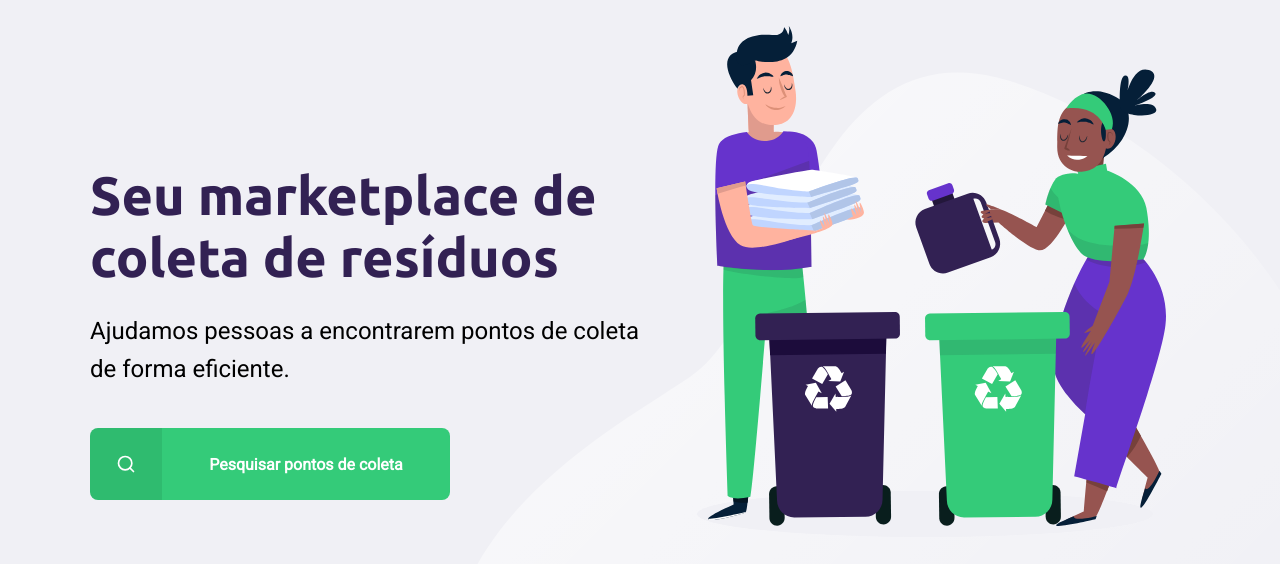
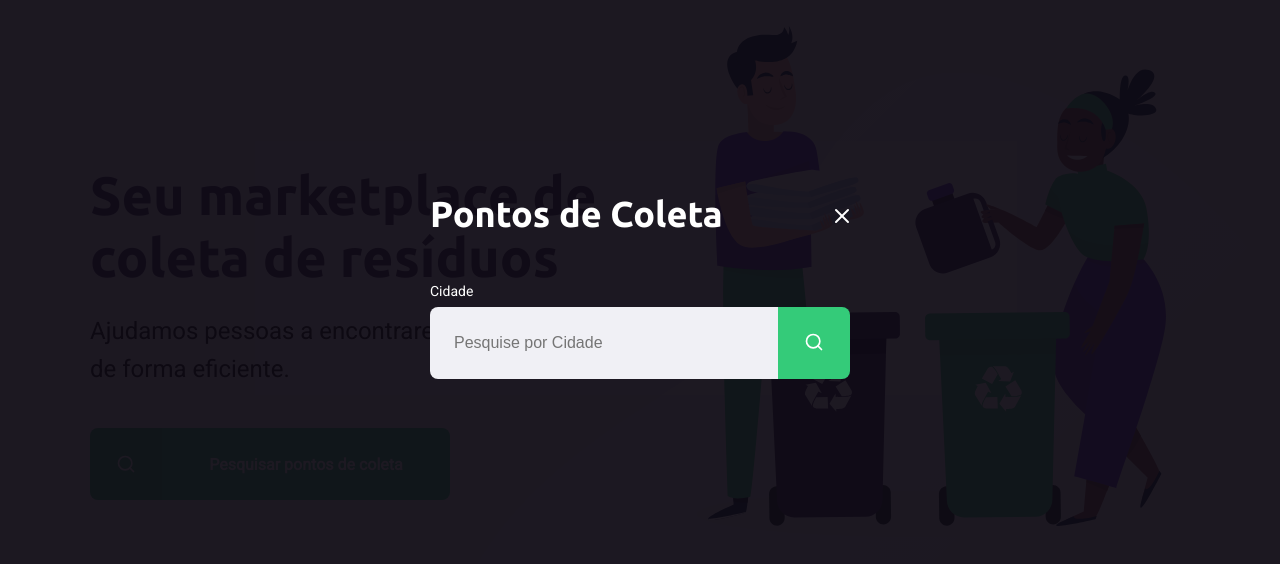
Before and after one commit to Rizardomon/Projeto-Ecoleta, a plain HTML site: page index.html in a window 1280 px wide. Both pictures are taken after a click on the link "Pesquisar pontos de coleta". Shown: the part 114-678 px from the top of the page. Drawn offline with Linux system fonts and the light colour scheme.

Commit message:
Adição modal home

```diff
--- /dev/null
+++ b/css/_modal.scss
@@ -0,0 +1,69 @@
+#modal {
+    height: 100vh;
+    width: 100vw;
+    background-color: #0e0a14ef;
+    position: fixed;
+    top: 0;
+    display: flex;
+    justify-content: center;
+    align-items: center;
+    transition: 400ms;
+    .content {
+        color: white;
+        width: 420px;
+    }
+    .header {
+        display: flex;
+        align-items: center;
+        justify-content: space-between;
+        margin-bottom: 48px;
+        a {
+            background-image: url("../assets/x.svg");
+            width: 20px;
+            height: 20px;
+            font-size: 0.01px;
+        }
+        h1 {
+            color: white;
+            font-size: 36px;
+            line-height: 42px;
+        }
+    }
+    form {
+        label {
+            font-size: 14px;
+            line-height: 16px;
+            display: block;
+            margin-bottom: 8px;
+        }
+        .field {
+            display: flex;
+        }
+        input {
+            flex: 1;
+            background-color: #f0f0f5;
+            border-radius: 8px 0 0 8px;
+            border: 0;
+            padding: 16px 24px;
+            font-size: 16px;
+            color: #6c6c80;
+            outline: none;
+        }
+        button {
+            width: 72px;
+            height: 72px;
+            background-color: $primary-color;
+            border: 0;
+            border-radius: 0 8px 8px 0;
+            outline: none;
+            &:hover {
+                background-color: #2fb85e;
+                cursor: pointer;
+            }
+        }
+    }
+}
+
+.hide {
+    display: none !important;
+}
--- a/css/main.scss
+++ b/css/main.scss
@@ -1,3 +1,4 @@
 @import 'base',
 'home',
+'modal',
 'responsive';
--- a/index.html
+++ b/index.html
@@ -38,6 +38,25 @@
 
     </div>
 
+    <div id="modal" class="hide">
+        <div class="content">
+            <div class="header">
+                <h1>Pontos de Coleta</h1>
+                <a href="#">Fechar</a>
+            </div>
+            <form action="">
+                <label for="search">Cidade</label>
+                <div class="search field">
+                    <input type="text" name="search" placeholder="Pesquise por Cidade">
+                    <button>
+                        <img src="/assets/search.svg" alt="Search">
+                    </button>
+                </div>
+            </form>
+        </div>
+    </div>
+
+    <script src="scripts/index.js"></script>
 </body>
 
 </html>
--- /dev/null
+++ b/scripts/index.js
@@ -0,0 +1,11 @@
+const buttonSearch = document.querySelector('#page-home main a')
+const modal = document.querySelector('#modal')
+const close = document.querySelector('#modal .header a')
+
+buttonSearch.addEventListener('click', () => {
+    modal.classList.toggle('hide')
+})
+
+close.addEventListener('click', () => {
+    modal.classList.toggle('hide')
+})
```
Also changed, not shown: css/main.css, 1 other file.
